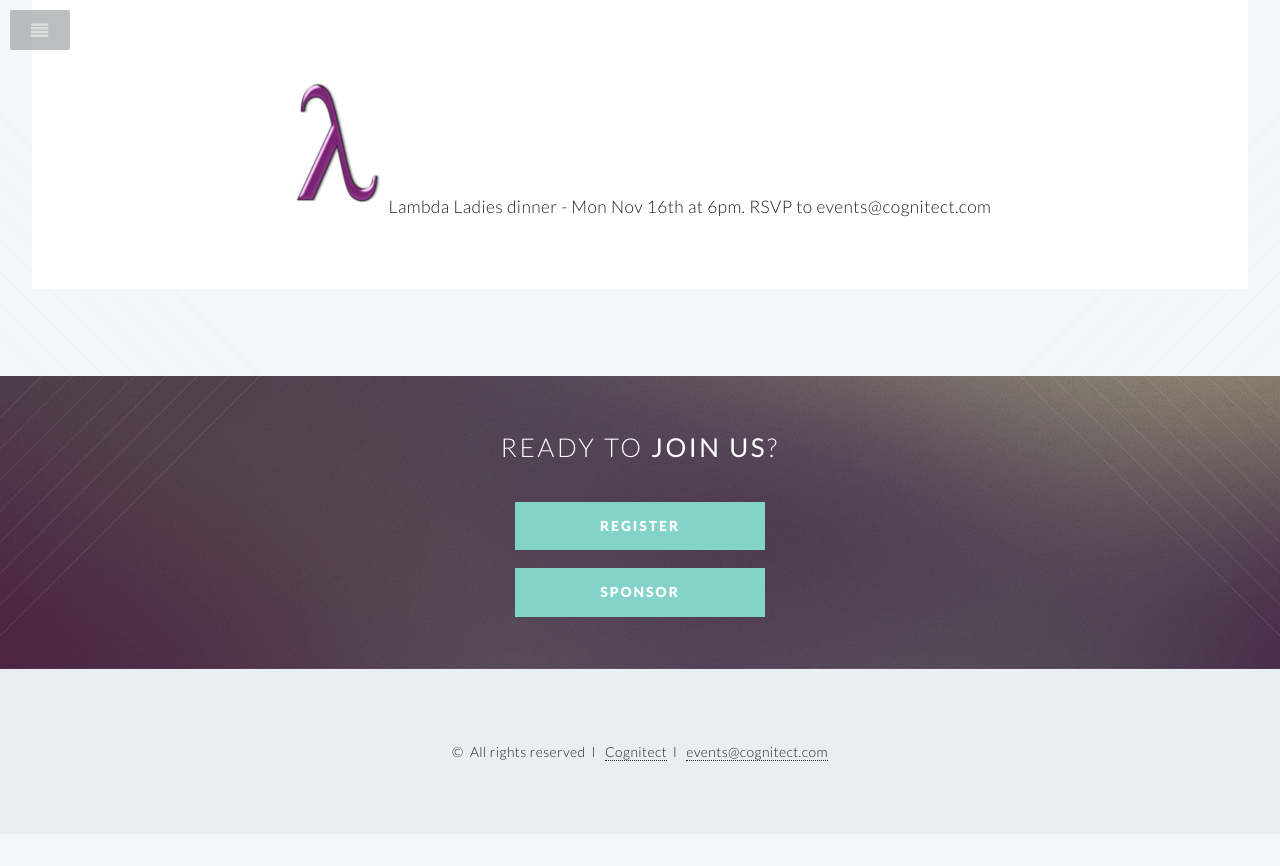
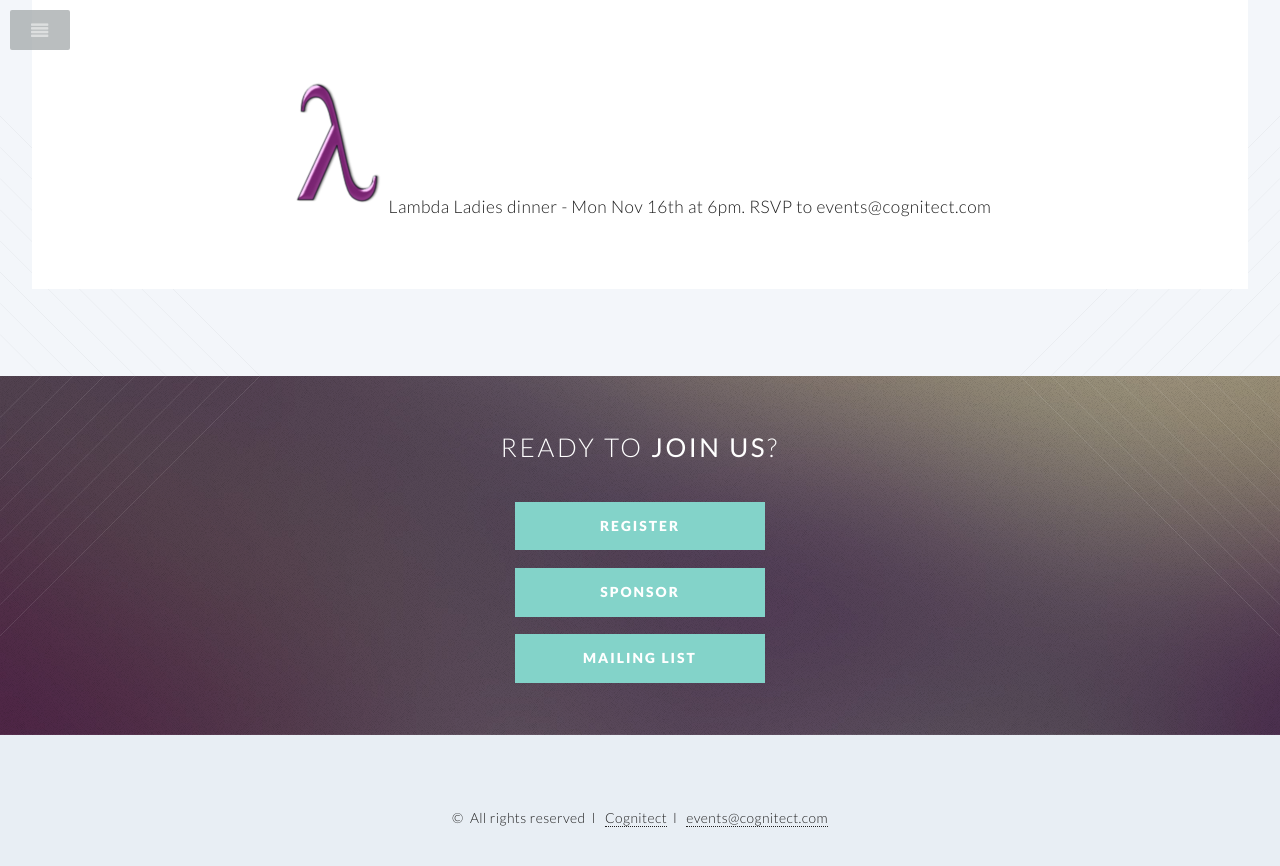
Before and after one commit to clojureconj/clojureconj.github.io, a Jekyll site: the page built from index.html, in a window 1280 px wide and 900 px high, scrolled down 8561 px. Shown: the top 866 px of the window. Built offline with Jekyll 4.4.1, drawn with Linux system fonts in a browser that asks for light colours; before the commit the page ends 9395 px from its top, so only the background shows below that.

Commit message:
add mailing link to conj site

```diff
--- a/_includes/header.html
+++ b/_includes/header.html
@@ -16,6 +16,7 @@
           <li><a href="sponsorship">Sponsorship</a></li>
           <li><a href="policies">Policies</a></li>
           <li><a href="http://2014.clojure-conj.org">2014</a></li>
+          <li><a href="http://go.cognitect.com/l/46282/2015-12-18/2lzbzx">Join mailing list</a></li>
         </ul>
       </li>
       <!-- <li><a href="#" class="button special">register</a></li> -->
--- a/_layouts/home.html
+++ b/_layouts/home.html
@@ -633,6 +633,7 @@
 					  <!--					  <li><a href="opportunity" class="button special">opp grant</a></li> -->
 					  <li><a href="sponsorship" class="button special">sponsor</a></li>
 					  <!--  <li><a href="https://cognitect.wufoo.com/forms/clojureconj-2015-call-for-presentations/" class="button">submit talk</a></li> -->
+                                          <li><a href="http://go.cognitect.com/l/46282/2015-12-18/2lzbzx" class="button special">mailing list</a></li>
 					</ul>
 				</footer>
 
```
